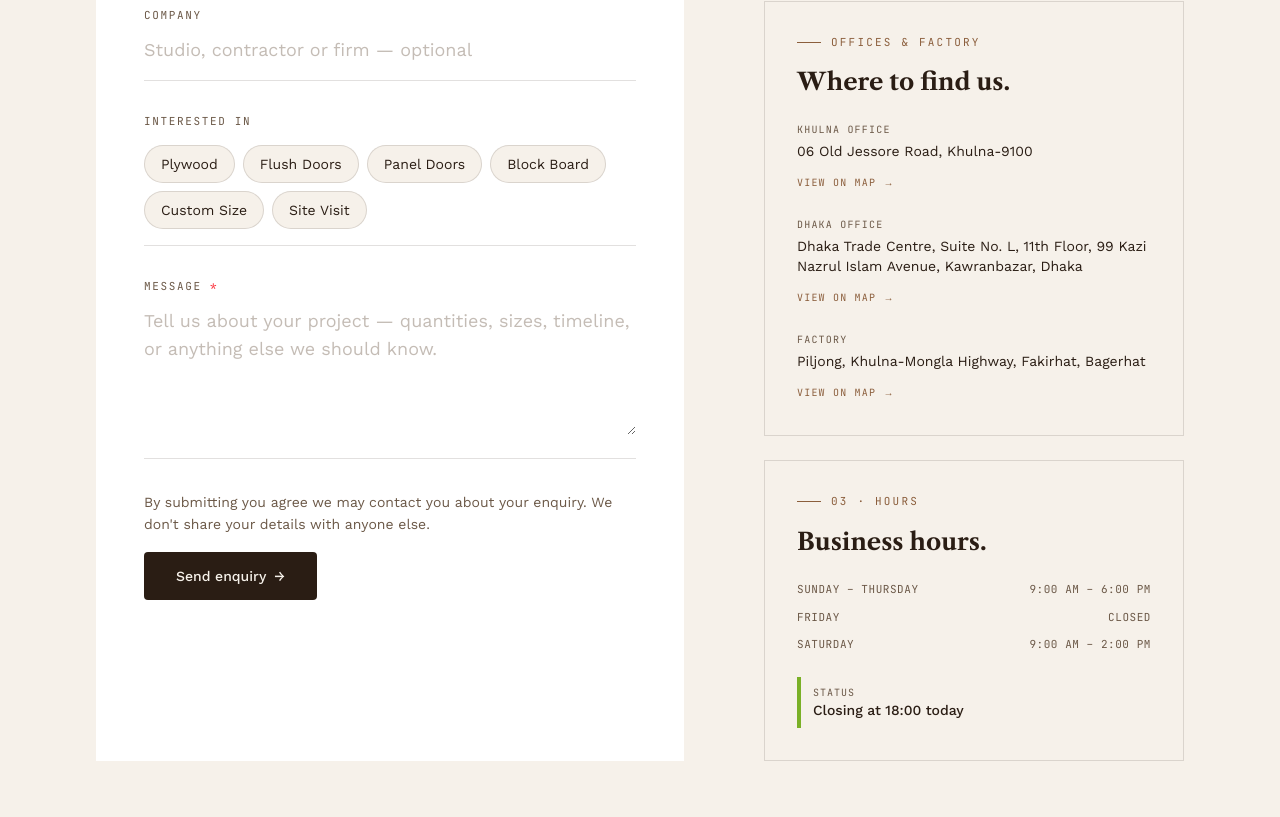
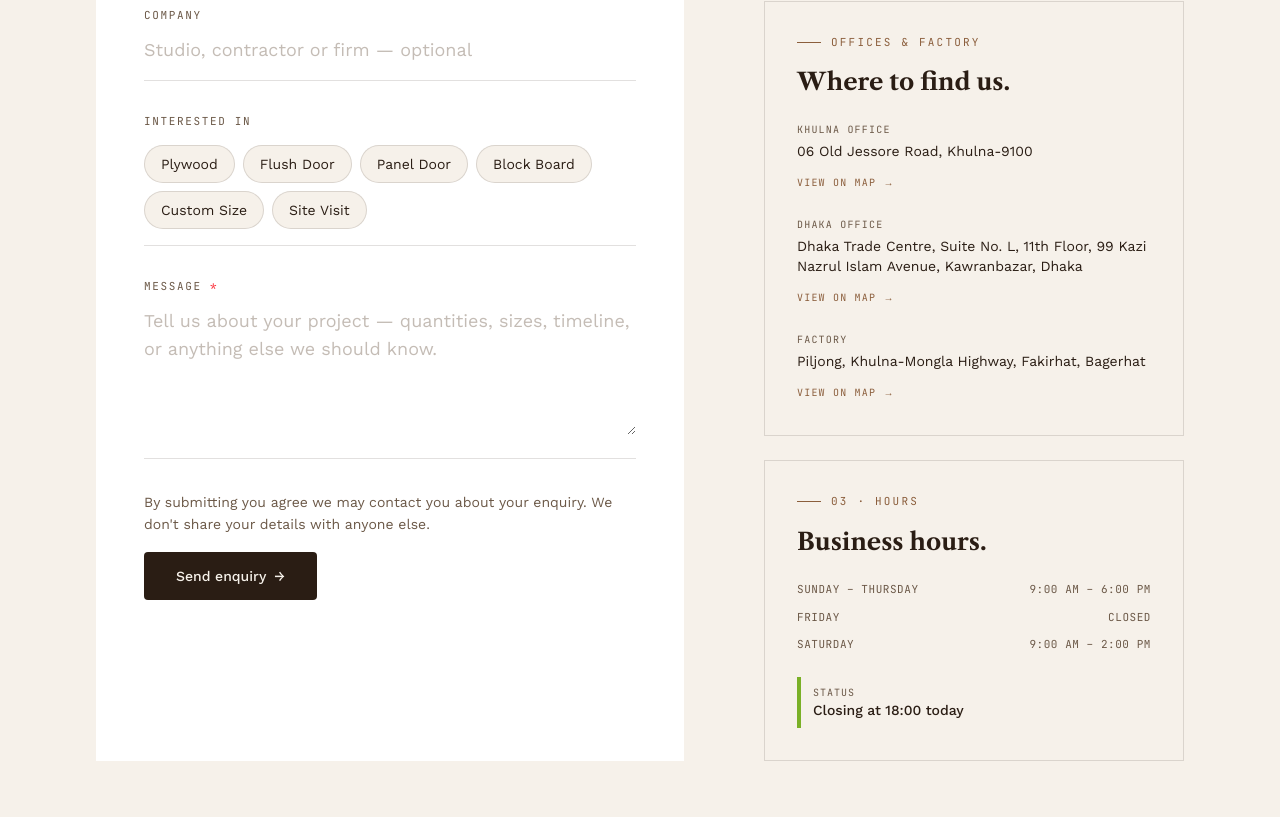
Before and after one commit to Aethons-Lab/NX_woodtech, a Next.js app: page /contact in a window 1280 px wide. Shown: the part 1103-1920 px from the top of the page. Built offline with nearby package versions, Linux system fonts and the light colour scheme.

Commit message:
content update

```diff
--- a/app/about/page.tsx
+++ b/app/about/page.tsx
@@ -198,7 +198,7 @@ export default function AboutPage(): React.JSX.Element {
               <p className="text-base leading-[1.6] text-[#6b5847] max-w-[420px]">
                 A Woodtech sheet on the site means the carpenter won't have to
                 sort, cull, or worry. A Woodtech door means the doorway closes
-                the same way ten years on as it did installation day.
+                the same way it did on installation day.
               </p>
             </div>
           </div>
--- a/app/contact/page.tsx
+++ b/app/contact/page.tsx
@@ -9,8 +9,8 @@ const LeafletMap = dynamic(() => import("../../components/LeafletMap"), {
 
 const CHIPS = [
   "Plywood",
-  "Flush Doors",
-  "Panel Doors",
+  "Flush Door",
+  "Panel Door",
   "Block Board",
   "Custom Size",
   "Site Visit",
--- a/app/layout.tsx
+++ b/app/layout.tsx
@@ -26,7 +26,7 @@ const mono = JetBrains_Mono({
 export const metadata: Metadata = {
   title: "Woodtech Ply — Crafting Quality, Building Futures",
   description:
-    "Engineered plywood and solid wooden doors, pressed and finished in Bangladesh.",
+    "Engineered plywood and solid wooden door, pressed and finished in Bangladesh.",
 };
 
 export default function RootLayout({
--- a/components/home/AboutSnippetSection.tsx
+++ b/components/home/AboutSnippetSection.tsx
@@ -27,14 +27,14 @@ export function AboutSnippetSection(): React.JSX.Element {
             <p>
               Woodtech Industries (Pvt.) Ltd. is one of Bangladesh's leading
               manufacturers of premium plywood and door, crafted from carefully
-              selected timbers along with premium raw materials and high
-              strength adhesive using the latest manufacturing technology and
-              advanced equipment to ensure quality control and compliance with
-              industry standards.
+              selected timber and premium raw materials and high strength
+              adhesive using the latest manufacturing technology and advanced
+              equipment to ensure quality control and compliance with industry
+              standards.
             </p>
             <p>
               Our Vision is to deliver quality services that exceed our
-              customers' expectations, while our Mission is to build lasting
+              customers' expectation, while our Mission is to build lasting
               relationships through exceptional service, innovation, and
               advanced technology.
             </p>
--- a/components/home/HeroSection.tsx
+++ b/components/home/HeroSection.tsx
@@ -23,7 +23,7 @@ export function HeroSection(): React.JSX.Element {
               futures.
             </h1>
             <p className="hero-lede max-w-xl text-[17px] leading-[1.6] text-muted">
-              Plywood and doors. A reliable and innovative Plywood and Door
+              Plywood and door. A reliable and innovative Plywood and Door
               manufacturer in Bangladesh since 2014.
             </p>
             <div className="hero-actions flex flex-col gap-3 pt-1 sm:flex-row sm:items-center">
--- a/components/home/ProductShowcaseSection.tsx
+++ b/components/home/ProductShowcaseSection.tsx
@@ -103,7 +103,7 @@ export function ProductShowcaseSection(): React.JSX.Element {
             </div>
             <div className="space-y-2.5 p-4">
               <div className="font-mono text-[11px] uppercase tracking-[0.15em] text-muted">
-                02 / Doors
+                02 / Door
               </div>
               <h3 className="font-serif text-xl font-bold leading-tight text-cocoa">
                 Veneer Flush Door
@@ -147,7 +147,7 @@ export function ProductShowcaseSection(): React.JSX.Element {
             </div>
             <div className="space-y-2.5 p-4">
               <div className="font-mono text-[11px] uppercase tracking-[0.15em] text-muted">
-                03 / Doors
+                03 / Door
               </div>
               <h3 className="font-serif text-xl font-bold leading-tight text-cocoa">
                 Solid Wooden Door
--- a/components/home/WhySection.tsx
+++ b/components/home/WhySection.tsx
@@ -132,8 +132,8 @@ export function WhySection(): React.JSX.Element {
             </div>
             <h3 className="font-serif text-xl font-bold text-cocoa">Trust</h3>
             <p className="font-sans text-sm leading-normal text-muted">
-              Two decades of continuous operation, same ownership, same
-              production teams. Warranty stands behind every delivery.
+              More than a decade of continuous operation, same ownership and
+              production team. Warranty stands behind every delivery.
             </p>
           </div>
         </div>
--- a/components/shared/footer/Footer.tsx
+++ b/components/shared/footer/Footer.tsx
@@ -54,13 +54,13 @@ export default function Footer(): React.JSX.Element {
                 href="/#products"
                 className="text-sm text-[rgba(246,241,234,0.85)] transition-colors duration-150 hover:text-[#7ab027]"
               >
-                Flush Doors
+                Flush Door
               </Link>
               <Link
                 href="/#products"
                 className="text-sm text-[rgba(246,241,234,0.85)] transition-colors duration-150 hover:text-[#7ab027]"
               >
-                Panel Doors
+                Panel Door
               </Link>
               <Link
                 href="/#products"
```
